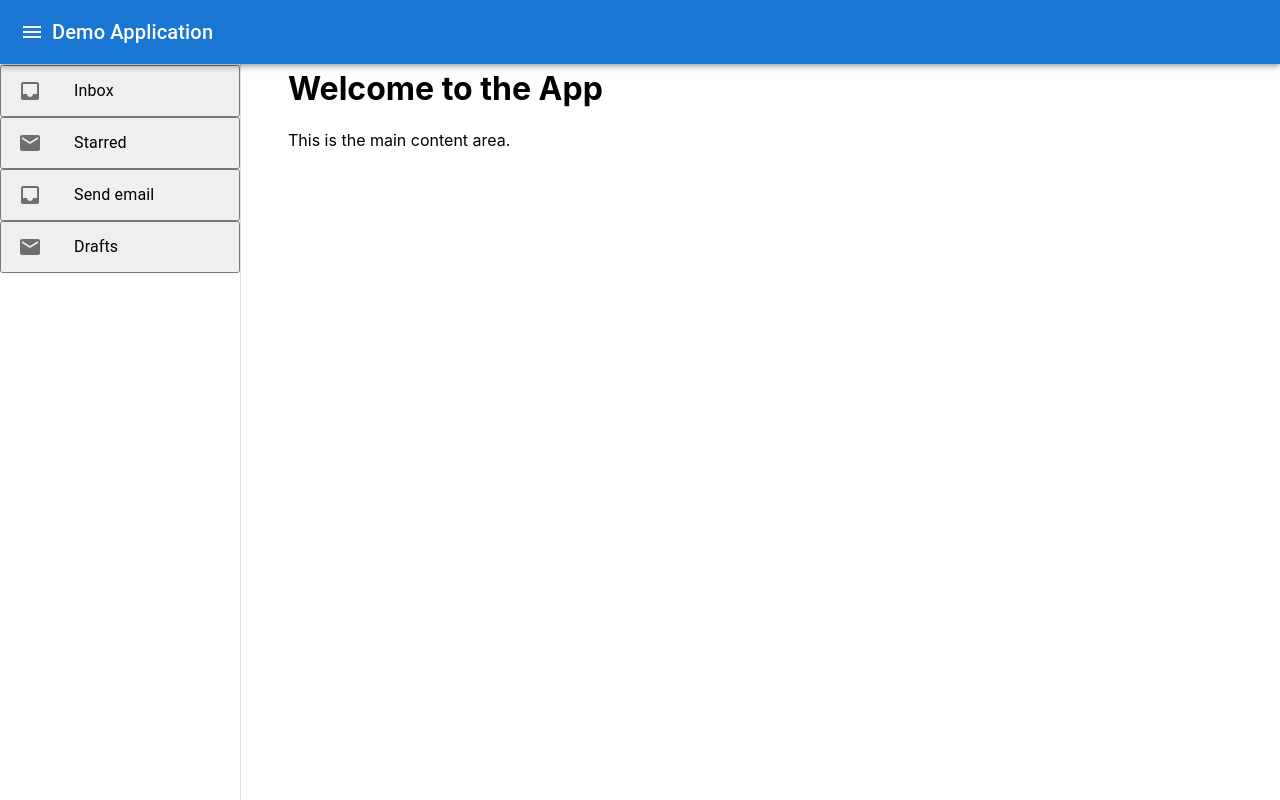
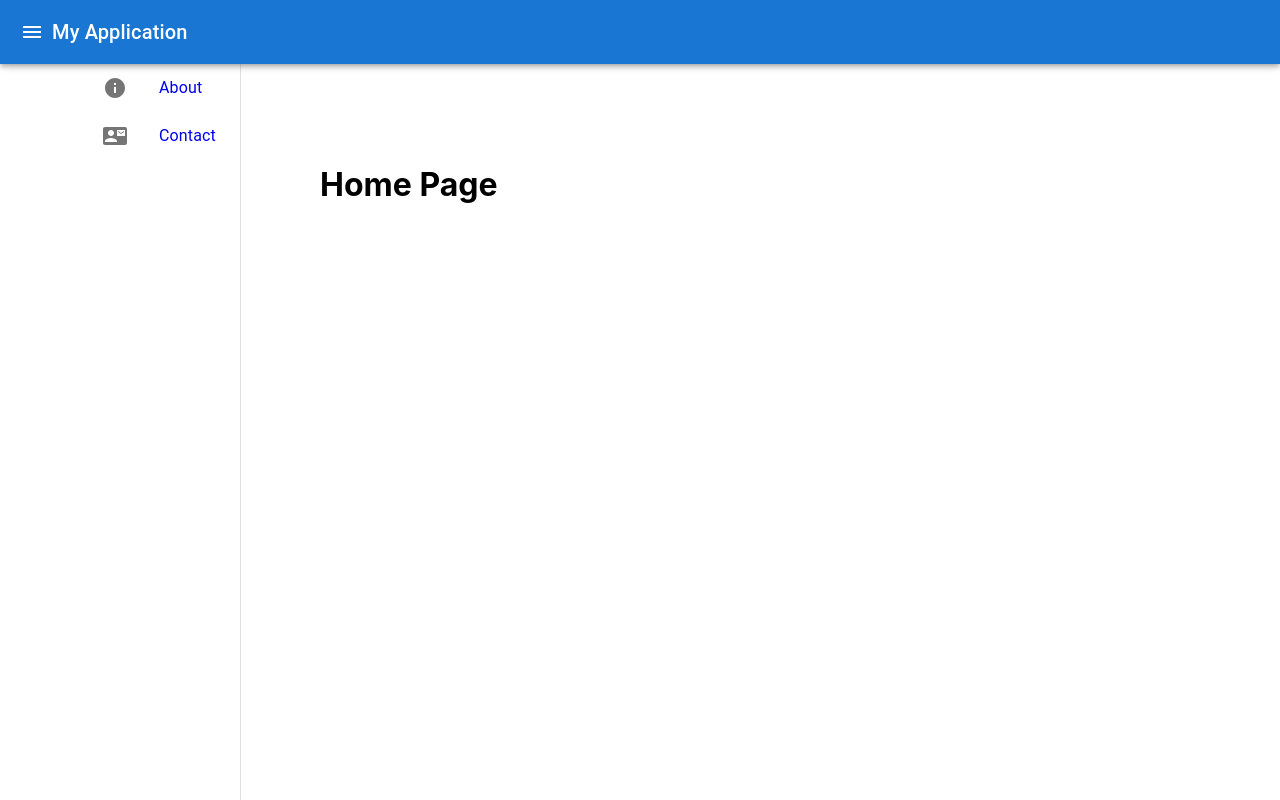
Before and after one commit to lakshmi53/mui-demo, a React (Create React App) app: page / in a window 1280 px wide. Built offline with nearby package versions, Linux system fonts and the light colour scheme.

Commit message:
added routes with pages

```diff
--- a/src/App.tsx
+++ b/src/App.tsx
@@ -1,7 +1,11 @@
 import React, { useState } from "react";
+import { BrowserRouter as Router, Routes, Route } from "react-router-dom";
 import { Box } from "@mui/material";
 import Header from "./components/Header";
 import Sidebar from "./components/Sidebar";
+import Home from "./pages/Home";
+import About from "./pages/About";
+import Contact from "./pages/Contact"; // Ensure that the file exists at this path
 
 const App: React.FC = () => {
   const [isSidebarOpen, setSidebarOpen] = useState(true);
@@ -11,16 +15,21 @@ const App: React.FC = () => {
   };
 
   return (
-    <Box sx={{ display: "flex", height: '100vh' }}>
-      <Sidebar isOpen={isSidebarOpen} />
-      <Box sx={{ flexGrow: 1 }}>
-        <Header toggleSidebar={toggleSidebar} />
-        <Box component="main" p={6}>
-          <h1>Welcome to the App</h1>
-          <p>This is the main content area.</p>
+    <Router>
+      <Box sx={{ display: "flex" }}>
+        <Sidebar isOpen={isSidebarOpen} />
+        <Box sx={{ flexGrow: 1 }}>
+          <Header toggleSidebar={toggleSidebar} />
+          <Box component="main" sx={{ p: 10, mt: 8 }}>
+            <Routes>
+              <Route path="/" element={<Home />} />
+              <Route path="/about" element={<About />} />
+              <Route path="/contact" element={<Contact />} />
+            </Routes>
+          </Box>
         </Box>
       </Box>
-    </Box>
+    </Router>
   );
 };
 
--- a/src/components/Header.tsx
+++ b/src/components/Header.tsx
@@ -10,11 +10,16 @@ const Header: React.FC<HeaderProps> = ({ toggleSidebar }) => {
   return (
     <AppBar position="fixed" sx={{ zIndex: (theme) => theme.zIndex.drawer + 1 }}>
       <Toolbar>
-        <IconButton edge="start" color="inherit" onClick={toggleSidebar}>
+        <IconButton
+          edge="start"
+          color="inherit"
+          aria-label="menu"
+          onClick={toggleSidebar}
+        >
           <MenuIcon />
         </IconButton>
         <Typography variant="h6" noWrap component="div">
-          Demo Application
+          My Application
         </Typography>
       </Toolbar>
     </AppBar>
--- a/src/components/Sidebar.tsx
+++ b/src/components/Sidebar.tsx
@@ -9,10 +9,13 @@ import {
   IconButton,
   Box,
 } from "@mui/material";
-import InboxIcon from "@mui/icons-material/Inbox";
-import MailIcon from "@mui/icons-material/Mail";
+import { NavLink } from "react-router-dom";
+import HomeIcon from "@mui/icons-material/Home";
+import InfoIcon from "@mui/icons-material/Info";
+import ContactMailIcon from "@mui/icons-material/ContactMail";
 import ChevronLeftIcon from "@mui/icons-material/ChevronLeft";
 import ChevronRightIcon from "@mui/icons-material/ChevronRight";
+
 
 interface SidebarProps {
   isOpen: boolean;
@@ -37,21 +40,31 @@ const Sidebar: React.FC<SidebarProps> = ({ isOpen }) => {
       }}
     >
       <Box sx={{ display: "flex", justifyContent: "flex-end", padding: 1 }}>
-        <IconButton>
+        {/* <IconButton>
           {isOpen ? <ChevronLeftIcon /> : <ChevronRightIcon />}
-        </IconButton>
+        </IconButton>       */}
+        <List>
+          <ListItem component={NavLink} to="/">
+            <ListItemIcon>
+              <HomeIcon />
+            </ListItemIcon>
+            {isOpen && <ListItemText primary="Home" />}
+          </ListItem>
+          <ListItem component={NavLink} to="/about">
+            <ListItemIcon>
+              <InfoIcon />
+            </ListItemIcon>
+            {isOpen && <ListItemText primary="About" />}
+          </ListItem>
+          <ListItem component={NavLink} to="/contact">
+            <ListItemIcon>
+              <ContactMailIcon />
+            </ListItemIcon>
+            {isOpen && <ListItemText primary="Contact" />}
+          </ListItem>
+        </List>
+        <Divider />
       </Box>
-      <Divider />
-    <List>
-      {["Inbox", "Starred", "Send email", "Drafts"].map((text, index) => (
-        <ListItem component="button" key={text}>
-        <ListItemIcon>
-          {index % 2 === 0 ? <InboxIcon /> : <MailIcon />}
-        </ListItemIcon>
-        <ListItemText primary={text} />
-        </ListItem>
-      ))}
-    </List>
     </Drawer>
   );
 };
--- /dev/null
+++ b/src/pages/About.tsx
@@ -0,0 +1,7 @@
+import React from "react";
+
+const About: React.FC = () => {
+  return <h1>About Page</h1>;
+};
+
+export default About;
--- /dev/null
+++ b/src/pages/Contact.tsx
@@ -0,0 +1,7 @@
+import React from "react";
+
+const Contact: React.FC = () => {
+  return <h1>Contact Page</h1>;
+};
+
+export default Contact;
--- /dev/null
+++ b/src/pages/Home.tsx
@@ -0,0 +1,7 @@
+import React from "react";
+
+const Home: React.FC = () => {
+  return <h1>Home Page</h1>;
+};
+
+export default Home;
```
